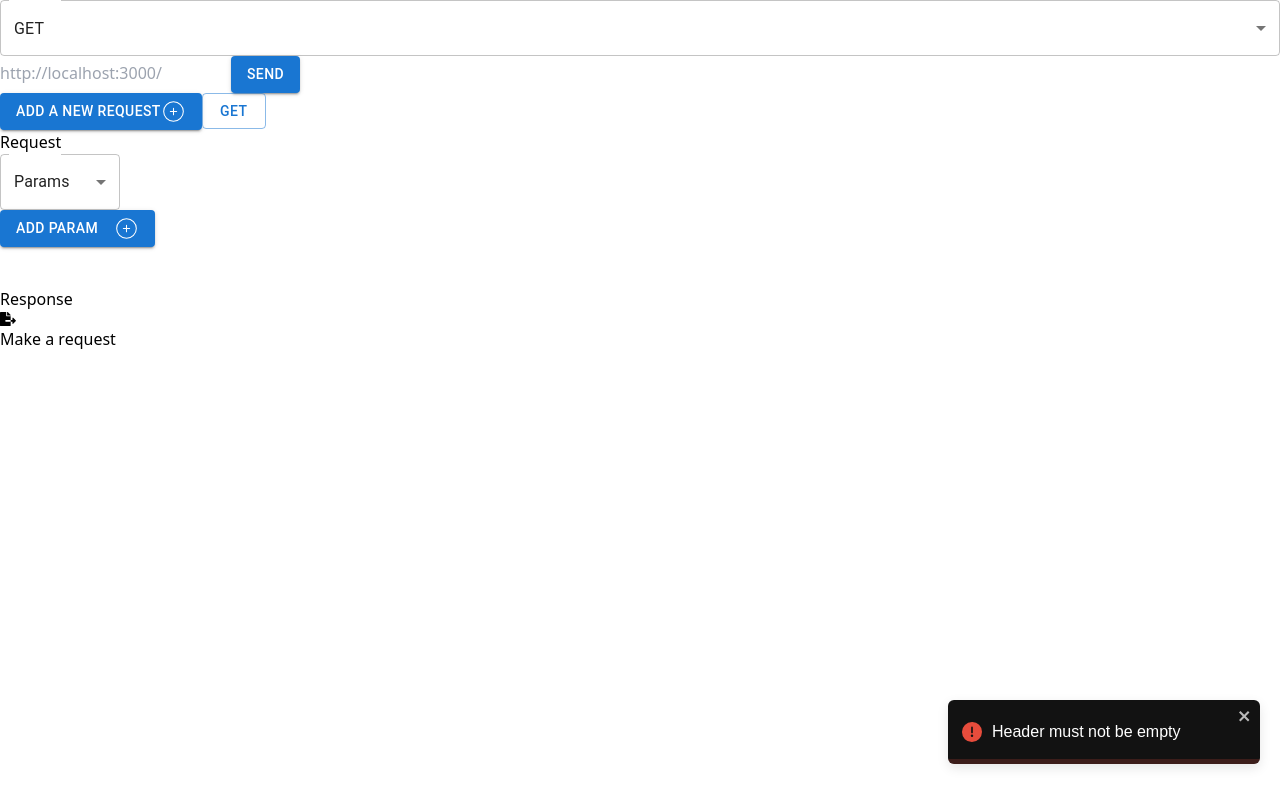
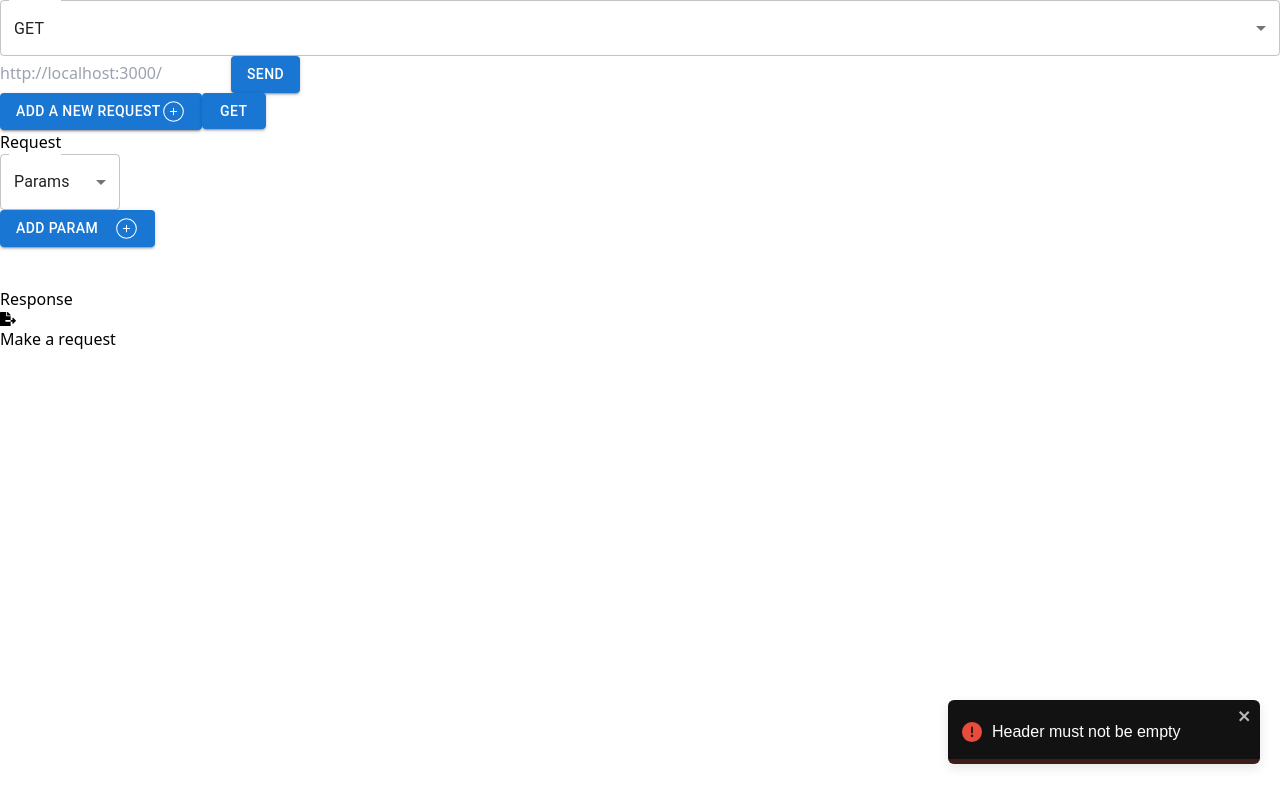
Before and after one commit to jmgrd98/api-client-react, a React (Vite) app: page / in a window 1280 px wide. Both pictures are taken after a click on the button "ADD A NEW REQUEST". Built offline with nearby package versions, Linux system fonts and the light colour scheme.

Commit message:
Update Sidebar.jsx

```diff
--- a/src/components/Sidebar.jsx
+++ b/src/components/Sidebar.jsx
@@ -4,12 +4,16 @@ import { CiCirclePlus } from "react-icons/ci";
 import Button from '@mui/material/Button';
 
 function Sidebar() {
-  const { method } = useMethodUrlContext();
+  const { method, updateMethod } = useMethodUrlContext();
   const [requests, setRequests] = useState([]);
 
   const addNewRequest = () => {
     setRequests([...requests, { method: method }]);
   }
+
+  const getColorByMethod = (requestMethod) => {
+    return requestMethod === 'GET' ? 'primary' : 'success';
+  };
 
   return (
     <div className="left-0 p-5 w-1/5 bg-gray-700 text-white flex flex-col gap-3">
@@ -19,7 +23,12 @@ function Sidebar() {
       </Button>
 
       {requests.map((request, index) => (
-        <Button variant='outlined' key={index}>
+        <Button
+          variant='contained'
+          color={getColorByMethod(request.method)}
+          key={index}
+          onClick={() => updateMethod(request.method)}
+        >
           {request.method}
         </Button>
       ))}
```
